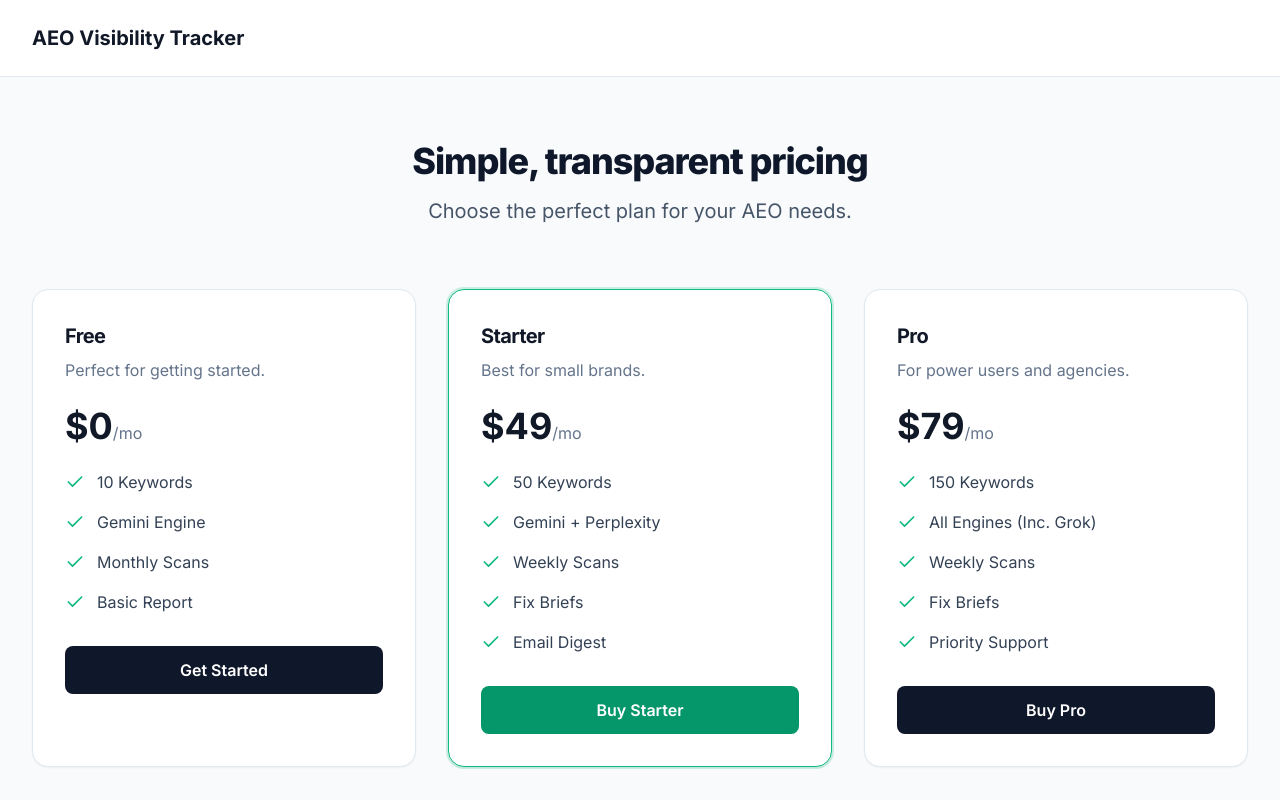
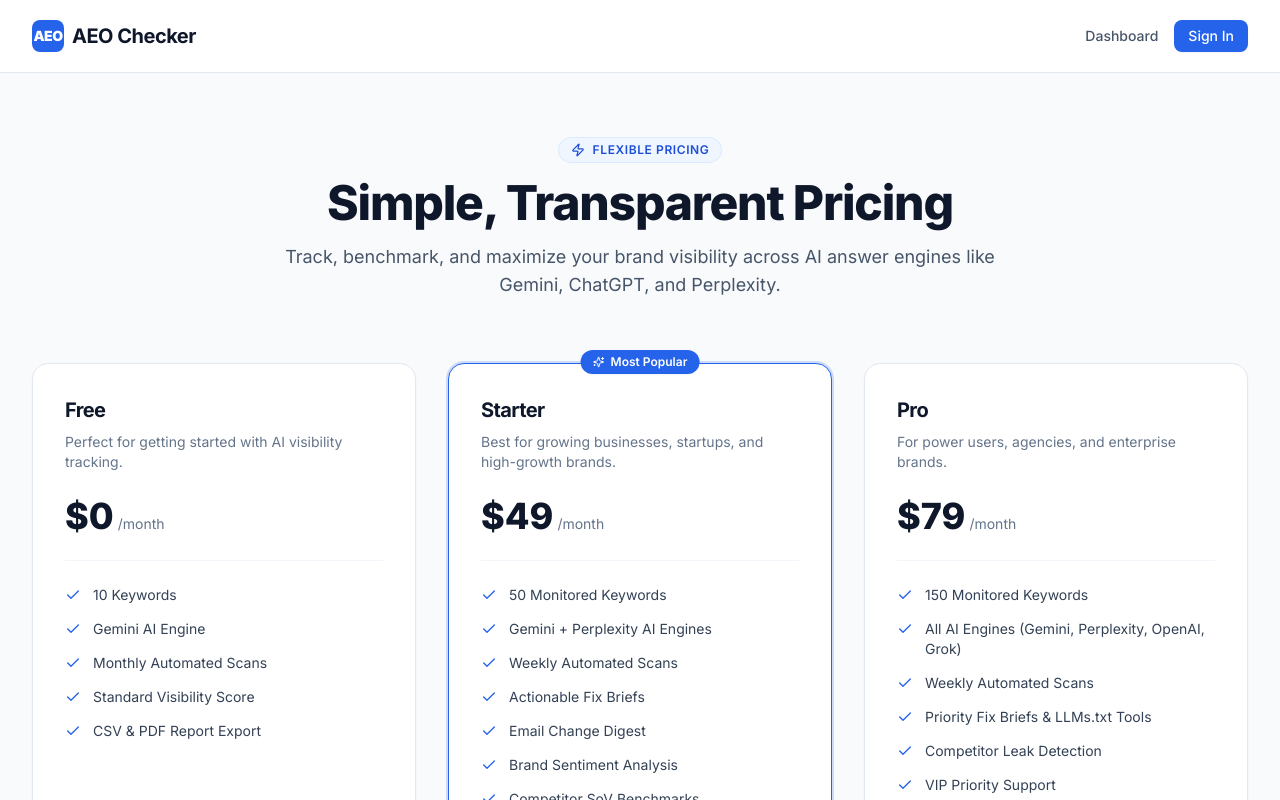
Before and after one commit to janhdonline/aeo-tracker, a Next.js app: page /pricing in a window 1280 px wide. Shown: the top 800 px of the page. Built offline with nearby package versions, Linux system fonts and the light colour scheme; no server answers.

Commit message:
Graceful pricing checkout links and prevent 403 redirect to suspended stores

```diff
--- a/src/app/pricing/page.tsx
+++ b/src/app/pricing/page.tsx
@@ -1,80 +1,180 @@
 import { Metadata } from 'next';
 import Link from 'next/link';
-import { Check } from 'lucide-react';
+import { Check, ShieldCheck, Zap, Sparkles } from 'lucide-react';
+import { getEnv } from '@/lib/env';
+
+export const dynamic = 'force-dynamic';
 
 export const metadata: Metadata = {
   title: 'Pricing — AEO Visibility Tracker',
   description: 'Simple, transparent pricing for AI visibility tracking.',
 };
 
+export default function PricingPage() {
+  const starterVariant = getEnv('LEMONSQUEEZY_STARTER_VARIANT_ID') || process.env.LEMONSQUEEZY_STARTER_VARIANT_ID;
+  const proVariant = getEnv('LEMONSQUEEZY_PRO_VARIANT_ID') || process.env.LEMONSQUEEZY_PRO_VARIANT_ID;
+  const starterCustomUrl = getEnv('LEMONSQUEEZY_STARTER_URL') || process.env.LEMONSQUEEZY_STARTER_URL;
+  const proCustomUrl = getEnv('LEMONSQUEEZY_PRO_URL') || process.env.LEMONSQUEEZY_PRO_URL;
+
+  // Resolve checkout link safely:
+  // If a valid custom URL or variant ID is configured, use direct Lemon Squeezy checkout.
+  // Otherwise, fallback to /contact or /dashboard without dead/suspended links.
+  const getPlanHref = (variant: string | undefined, customUrl: string | undefined, planSlug: string) => {
+    if (customUrl) return customUrl;
+    if (variant && variant !== '2337849' && variant !== 'placeholder') {
+      return `https://store.lemonsqueezy.com/buy/${variant}`;
+    }
+    return `/contact?plan=${planSlug}`;
+  };
+
+  const starterHref = getPlanHref(starterVariant, starterCustomUrl, 'Starter');
+  const proHref = getPlanHref(proVariant, proCustomUrl, 'Pro');
+
   const plans = [
     {
       name: 'Free',
       price: '$0',
-    description: 'Perfect for getting started.',
-    features: ['10 Keywords', 'Gemini Engine', 'Monthly Scans', 'Basic Report'],
-    cta: 'Get Started',
+      description: 'Perfect for getting started with AI visibility tracking.',
+      features: ['10 Keywords', 'Gemini AI Engine', 'Monthly Automated Scans', 'Standard Visibility Score', 'CSV & PDF Report Export'],
+      cta: 'Get Started Free',
       href: '/login',
+      highlight: false,
     },
     {
       name: 'Starter',
       price: '$49',
-    description: 'Best for small brands.',
-    features: ['50 Keywords', 'Gemini + Perplexity', 'Weekly Scans', 'Fix Briefs', 'Email Digest'],
-    cta: 'Buy Starter',
-    href: `https://store.lemonsqueezy.com/buy/${process.env.LEMONSQUEEZY_STARTER_VARIANT_ID}`,
+      description: 'Best for growing businesses, startups, and high-growth brands.',
+      features: [
+        '50 Monitored Keywords',
+        'Gemini + Perplexity AI Engines',
+        'Weekly Automated Scans',
+        'Actionable Fix Briefs',
+        'Email Change Digest',
+        'Brand Sentiment Analysis',
+        'Competitor SoV Benchmarks',
+      ],
+      cta: starterHref.includes('lemonsqueezy') ? 'Subscribe to Starter' : 'Get Starter Access',
+      href: starterHref,
       highlight: true,
     },
     {
       name: 'Pro',
       price: '$79',
-    description: 'For power users and agencies.',
-    features: ['150 Keywords', 'All Engines (Inc. Grok)', 'Weekly Scans', 'Fix Briefs', 'Priority Support'],
-    cta: 'Buy Pro',
-    href: `https://store.lemonsqueezy.com/buy/${process.env.LEMONSQUEEZY_PRO_VARIANT_ID}`,
+      description: 'For power users, agencies, and enterprise brands.',
+      features: [
+        '150 Monitored Keywords',
+        'All AI Engines (Gemini, Perplexity, OpenAI, Grok)',
+        'Weekly Automated Scans',
+        'Priority Fix Briefs & LLMs.txt Tools',
+        'Competitor Leak Detection',
+        'VIP Priority Support',
+      ],
+      cta: proHref.includes('lemonsqueezy') ? 'Subscribe to Pro' : 'Contact Sales for Pro',
+      href: proHref,
+      highlight: false,
     },
   ];
 
-export default function PricingPage() {
   return (
-    <div className="min-h-screen bg-slate-50">
+    <div className="min-h-screen bg-slate-50 flex flex-col">
       <header className="bg-white border-b border-slate-200">
-        <div className="max-w-7xl mx-auto py-6 px-4 sm:px-6 lg:px-8">
-            <Link href="/" className="text-xl font-bold">AEO Visibility Tracker</Link>
+        <div className="max-w-7xl mx-auto py-5 px-4 sm:px-6 lg:px-8 flex items-center justify-between">
+          <Link href="/" className="text-xl font-bold text-slate-900 tracking-tight flex items-center gap-2">
+            <span className="w-8 h-8 rounded-lg bg-blue-600 text-white flex items-center justify-center font-black text-sm">
+              AEO
+            </span>
+            AEO Checker
+          </Link>
+          <div className="flex items-center gap-4">
+            <Link href="/dashboard" className="text-sm font-medium text-slate-600 hover:text-slate-900">
+              Dashboard
+            </Link>
+            <Link
+              href="/login"
+              className="text-sm font-medium bg-blue-600 text-white px-3.5 py-1.5 rounded-lg hover:bg-blue-700 transition-colors shadow-sm"
+            >
+              Sign In
+            </Link>
+          </div>
         </div>
       </header>
 
-      <main className="max-w-7xl mx-auto py-16 px-4 sm:px-6 lg:px-8">
-        <div className="text-center mb-16">
-          <h1 className="text-4xl font-extrabold text-slate-900 mb-4">Simple, transparent pricing</h1>
-          <p className="text-xl text-slate-600">Choose the perfect plan for your AEO needs.</p>
+      <main className="max-w-7xl mx-auto py-16 px-4 sm:px-6 lg:px-8 flex-1">
+        <div className="text-center max-w-3xl mx-auto mb-16">
+          <div className="inline-flex items-center gap-2 px-3 py-1 rounded-full bg-blue-50 text-blue-700 text-xs font-semibold uppercase tracking-wider mb-4 border border-blue-100">
+            <Zap className="w-3.5 h-3.5" />
+            Flexible Pricing
+          </div>
+          <h1 className="text-4xl sm:text-5xl font-extrabold text-slate-900 tracking-tight mb-4">
+            Simple, Transparent Pricing
+          </h1>
+          <p className="text-lg text-slate-600">
+            Track, benchmark, and maximize your brand visibility across AI answer engines like Gemini, ChatGPT, and Perplexity.
+          </p>
         </div>
 
-        <div className="grid grid-cols-1 md:grid-cols-3 gap-8">
+        <div className="grid grid-cols-1 md:grid-cols-3 gap-8 items-stretch">
           {plans.map((plan) => (
-            <div key={plan.name} className={`bg-white rounded-2xl shadow-sm border ${plan.highlight ? 'border-emerald-500 ring-2 ring-emerald-500/20' : 'border-slate-200'} p-8`}>
-              <h2 className="text-xl font-bold mb-2">{plan.name}</h2>
-              <p className="text-slate-500 mb-6">{plan.description}</p>
-              <div className="text-4xl font-bold mb-6">{plan.price}<span className="text-base font-normal text-slate-500">/mo</span></div>
+            <div
+              key={plan.name}
+              className={`bg-white rounded-2xl shadow-sm border flex flex-col justify-between transition-all duration-200 ${
+                plan.highlight
+                  ? 'border-blue-600 ring-2 ring-blue-600/20 shadow-md relative'
+                  : 'border-slate-200 hover:border-slate-300'
+              } p-8`}
+            >
+              <div>
+                {plan.highlight && (
+                  <div className="absolute -top-3.5 left-1/2 -translate-x-1/2 bg-blue-600 text-white text-xs font-semibold px-3 py-1 rounded-full shadow-sm flex items-center gap-1.5">
+                    <Sparkles className="w-3 h-3" />
+                    Most Popular
+                  </div>
+                )}
 
-              <ul className="space-y-4 mb-8">
+                <h2 className="text-xl font-bold text-slate-900 mb-2">{plan.name}</h2>
+                <p className="text-sm text-slate-500 mb-6 min-h-[40px]">{plan.description}</p>
+                <div className="text-4xl font-extrabold text-slate-900 mb-6">
+                  {plan.price}
+                  <span className="text-sm font-normal text-slate-500 ml-1">/month</span>
+                </div>
+
+                <div className="h-px bg-slate-100 mb-6" />
+
+                <ul className="space-y-3.5 mb-8">
                   {plan.features.map((feature) => (
-                  <li key={feature} className="flex items-center gap-3">
-                    <Check className="h-5 w-5 text-emerald-500" />
-                    <span className="text-slate-700">{feature}</span>
+                    <li key={feature} className="flex items-start gap-3 text-sm text-slate-700">
+                      <Check className="h-4 w-4 text-blue-600 shrink-0 mt-0.5" />
+                      <span>{feature}</span>
                     </li>
                   ))}
                 </ul>
+              </div>
 
               <a
                 href={plan.href}
-                className={`block w-full text-center py-3 rounded-lg font-semibold ${plan.highlight ? 'bg-emerald-600 text-white hover:bg-emerald-700' : 'bg-slate-900 text-white hover:bg-slate-800'}`}
+                className={`block w-full text-center py-3 px-4 rounded-xl font-semibold text-sm transition-colors shadow-sm ${
+                  plan.highlight
+                    ? 'bg-blue-600 text-white hover:bg-blue-700'
+                    : 'bg-slate-900 text-white hover:bg-slate-800'
+                }`}
               >
                 {plan.cta}
               </a>
             </div>
           ))}
         </div>
+
+        <div className="mt-16 bg-white rounded-2xl border border-slate-200 p-8 text-center max-w-3xl mx-auto shadow-sm">
+          <ShieldCheck className="w-8 h-8 text-blue-600 mx-auto mb-3" />
+          <h3 className="text-lg font-bold text-slate-900 mb-2">Money-Back Guarantee & Cancel Anytime</h3>
+          <p className="text-sm text-slate-600">
+            All paid plans can be cancelled anytime with zero hassle. Need enterprise volume or custom keywords?{' '}
+            <Link href="/contact" className="text-blue-600 font-medium hover:underline">
+              Contact our team
+            </Link>
+            .
+          </p>
+        </div>
       </main>
     </div>
   );
```
Lines whose indentation alone changed are shown as unchanged.
